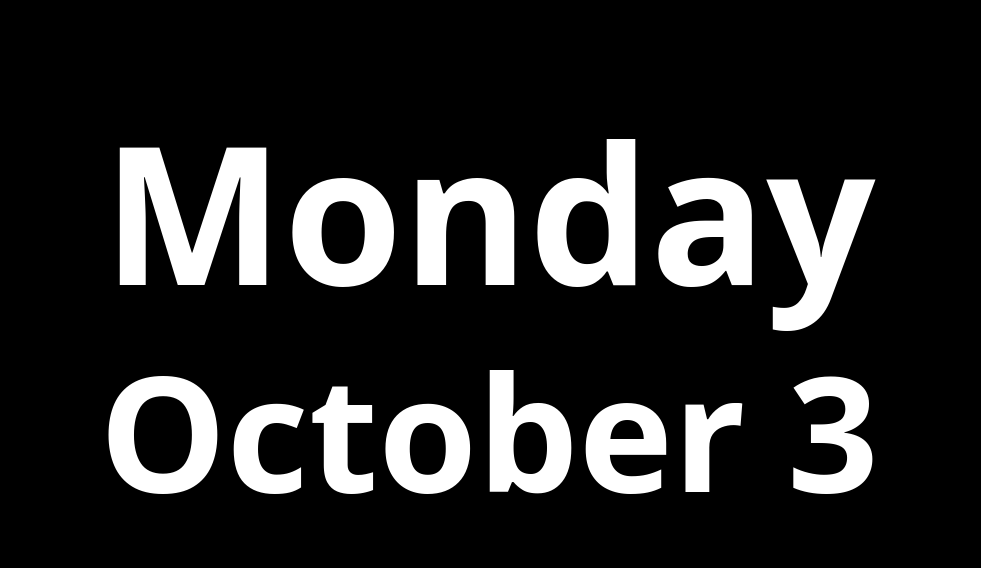
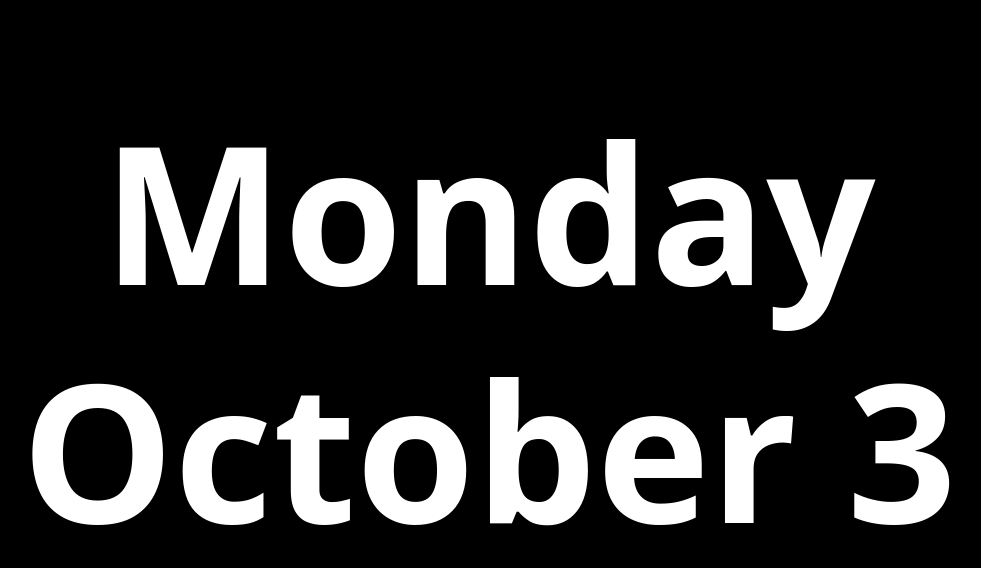
Before and after one commit to diegorod/whatdayisit, a plain HTML site: page index.html in a window 1280 px wide. Shown: the whole page, without its empty margins (151-1132 px from the left). Drawn offline with nearby package versions, Linux system fonts and the light colour scheme.

Commit message:
font size parameter

```diff
--- a/index.html
+++ b/index.html
@@ -10,8 +10,8 @@
   </head>
 <body id="wrapper" style="background-color: black;">
     <div id="dayWrapper" class="px-4 py-5 my-5 text-center" style="color: white">
-        <h1 id="dayOfWeek" class="display-5 fw-bold" style="font-size: 12rem;"></h1>
-        <h1 id="dayOfMonth" class="display-5 fw-bold" style="font-size: 10rem;"></h1>
+        <h1 id="dayOfWeek" class="display-5 fw-bold" style="font-size: 15vw;"></h1>
+        <h1 id="dayOfMonth" class="display-5 fw-bold" style="font-size: 15vw;"></h1>
     </div>
 </body>
 <script src="https://cdn.jsdelivr.net/npm/bootstrap@5.2.1/dist/js/bootstrap.bundle.min.js" integrity="sha384-u1OknCvxWvY5kfmNBILK2hRnQC3Pr17a+RTT6rIHI7NnikvbZlHgTPOOmMi466C8" crossorigin="anonymous"></script>
@@ -149,7 +149,7 @@ Date.prototype.format = function (mask, utc) {
     function init()
     {
         tickTock();
-		setTextColors();
+		settings();
 
         setInterval(() => {
         location.reload();
@@ -163,7 +163,7 @@ Date.prototype.format = function (mask, utc) {
         document.getElementById("dayOfMonth").innerText = today.format("mmmm d");
     }
 
-	function setTextColors()
+	function settings()
 	{
 		//const randomColor = Math.floor(Math.random()*16777215).toString(16);
 
@@ -174,6 +174,7 @@ Date.prototype.format = function (mask, utc) {
 
 		let textColor = params.textColor;
 		let bgColor = params.bgColor;
+		let textSize = params.textSize;
 
 		if(textColor){
 			document.getElementById("dayWrapper").style.color = textColor;
@@ -182,6 +183,13 @@ Date.prototype.format = function (mask, utc) {
 		if(bgColor){
 			document.getElementById("wrapper").style.backgroundColor = bgColor;
 		}
+
+		if(textSize){
+			document.getElementById("dayOfWeek").style.fontSize = textSize + "vw";
+			document.getElementById("dayOfMonth").style.fontSize = textSize + "vw";
+		}
+
+
 	}
 
 </script>
```
